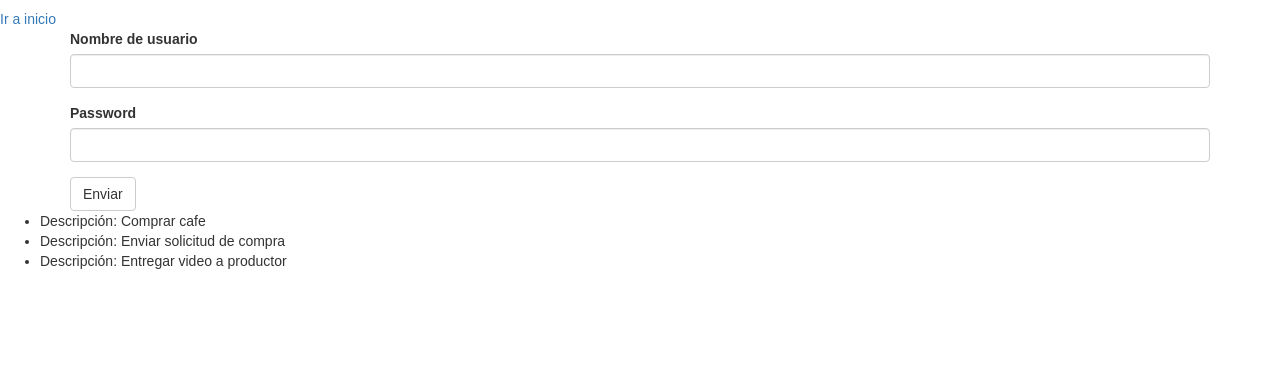
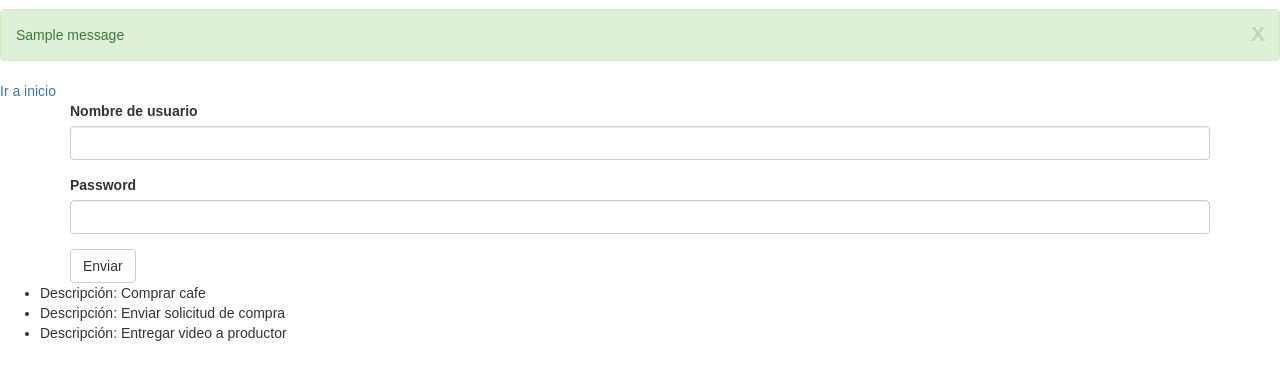
Before and after one commit to Mike-droid/curso_flask, a Flask app: page /hello in a window 1280 px wide. Shown: the part 63-443 px from the top of the page. Run offline with Flask 2, Linux system fonts and the light colour scheme; one stand-in notice (Sample message) is shown; some libraries are stand-ins or nearby versions.

Commit message:
clÃase 19

```diff
--- a/main.py
+++ b/main.py
@@ -1,4 +1,4 @@
-from flask import Flask, request, make_response, redirect, render_template, session, url_for
+from flask import Flask, request, make_response, redirect, render_template, session, url_for, flash
 from flask_bootstrap import Bootstrap
 from flask_wtf import FlaskForm
 from wtforms.fields import StringField, PasswordField, SubmitField
@@ -56,6 +56,8 @@ def hello():
         username = login_form.username.data
         session['username'] = username
 
+        flash('Nombre de usuario registrado con éxito')
+
         return redirect(url_for('index'))
 
     return render_template('hello.html', **context)
--- a/templates/base.html
+++ b/templates/base.html
@@ -14,5 +14,17 @@
         {% include 'navbar.html' %}
     {% endblock %}
 
+    {% for message in get_flashed_messages() %}
+        <div class="alert alert-success alert-dismissible">
+            <button type="button" data-dismiss="alert" class="close">
+                X
+            </button>
+            {{ message }}
+        </div>
+    {% endfor %}
+
     {% block content %}{% endblock %}
+    {% block scripts %}
+        {{ super() }}
+    {% endblock %}
 {% endblock %}
```
Also changed, not shown: readme.md.
